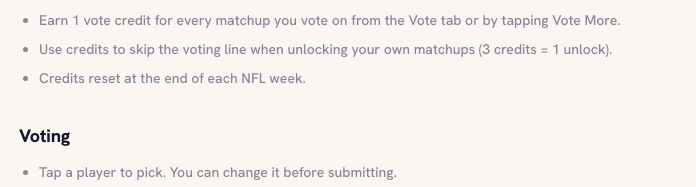
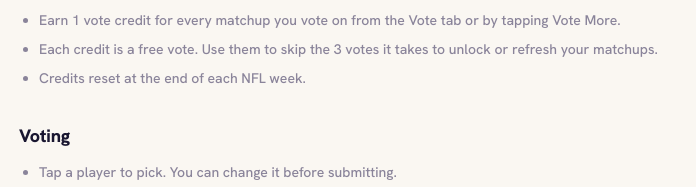
Before and after one commit to gils1908/Wheech-Website, a plain HTML site: page support.html in a window 1280 px wide. Shown: the part 404-591 px from the top of the page, 261-957 px from the left. Drawn offline with Linux system fonts and the light colour scheme.

Commit message:
Support: clarify vote credits copy; add og-preview image.
Co-Authored-By: Claude Sonnet 5.5 <noreply@anthropic.com>

```diff
--- a/support.html
+++ b/support.html
@@ -45,7 +45,7 @@
             <h2>Vote credits</h2>
             <ul>
               <li>Earn 1 vote credit for every matchup you vote on from the Vote tab or by tapping Vote More.</li>
-              <li>Use credits to skip the voting line when unlocking your own matchups (3 credits = 1 unlock).</li>
+              <li>Each credit is a free vote. Use them to skip the 3 votes it takes to unlock or refresh your matchups.</li>
               <li>Credits reset at the end of each NFL week.</li>
             </ul>
           </section>
```
Also changed, not shown: images/screenshots/og-preview.png (added).
